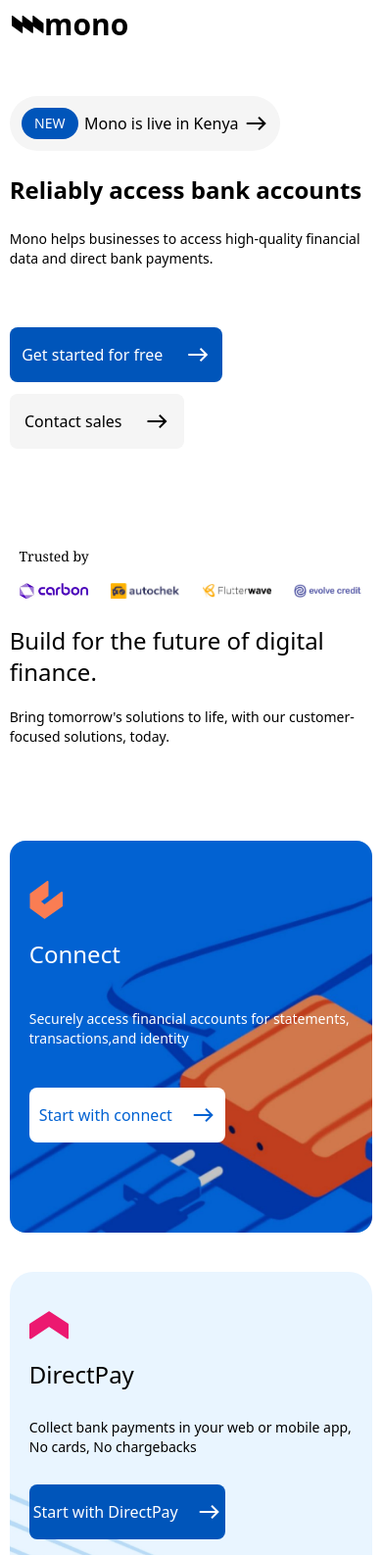
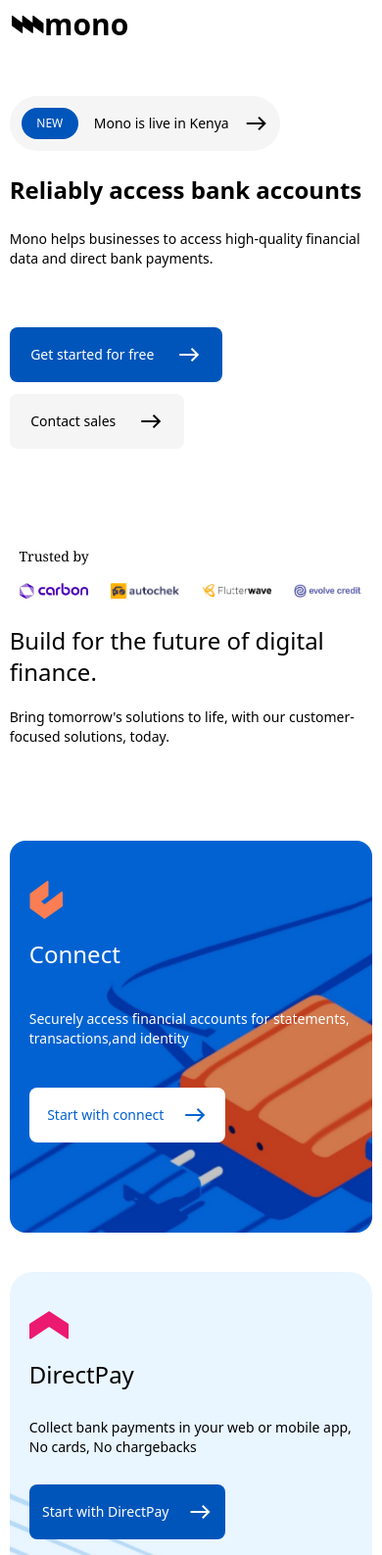
Before and after one commit to heismyke/mono, a website: page index.html in a window 390 px wide. Shown: the top 1587 px of the page at 98% size. Drawn offline with nearby package versions, Linux system fonts and the light colour scheme.

Commit message:
initialized

```diff
--- a/index.html
+++ b/index.html
@@ -42,7 +42,7 @@
           <a href="#">Learn</a>
           <a href="#">Developers</a>
         </div>
-        <button class="bg-[#0055BA] text-white p-5 w-[127px] h-[56px] rounded-lg hover:bg-blue-800">Sign in</button>
+        <button class="bg-[#0055BA] text-white p-5 w-[127px] h-[56px] rounded-lg hover:bg-blue-800 ">Sign in</button>
     </nav>
     <!-- navigation for mobile -->
     <nav class="w-full h-[50px]  flex md:hidden flex items-center  px-3">
@@ -60,8 +60,8 @@
     <div class="lg:w-[80%] md:w-[95%] w-[95%] md:h-[600px] h-[500px]  mx-auto flex-col md:flex-row flex  mt-2 ">
       <div class="w-[100%] md:w-[50%]  h-[600px]  py-[40px] ">
         <div class="w-[276px] h-[56px] bg-[#F5F5F5] rounded-full flex items-center justify-center justify-between px-3">
-          <button class="rounded-full bg-[#0055BA]  w-[58px] h-[32px] text-sm text-white hover:bg-blue-800">NEW</button>
-          <p>Mono is live in Kenya</p>
+          <button class="rounded-full bg-[#0055BA]  w-[58px] h-[32px] text-xs text-white hover:bg-blue-800">NEW</button>
+          <p class="text-sm md:text-lg">Mono is live in Kenya</p>
           <span class="material-symbols-outlined hover:translate-x-2 hover:delay-150 hover:transition hover:ease-in-out">
             east
             </span>
@@ -71,10 +71,10 @@
           <p class="text-sm  md:text-xl lg:text-lg font-sans py-5">Mono helps businesses to access high-quality financial data and direct bank payments.</p>
         </div>
         <div class="flex gap-3 md:gap-4 lg:gap-8 flex-col md:flex-row py-5">
-          <button class="bg-[#0055BA] rounded-lg w-[217px] md:w-[180px] lg:w-[217px]  h-[56px]  text-white flex items-center justify-center gap-6 hover:bg-blue-800">Get started for free  <span class="material-symbols-outlined hover:translate-x-2 hover:delay-150 hover:transition hover:ease-in-out">
+          <button class="bg-[#0055BA] rounded-lg w-[217px] md:w-[180px] lg:w-[217px]  h-[56px]  text-white flex items-center justify-center gap-6 hover:bg-blue-800 text-sm md:text-lg">Get started for free  <span class="material-symbols-outlined hover:translate-x-2 hover:delay-150 hover:transition hover:ease-in-out">
             east
             </span></button>
-          <button class="w-[178px] h-[56px] bg-[#F5F5F5] flex items-center justify-center gap-6 hover:bg-gray-200 rounded-lg">Contact sales
+          <button class="w-[178px] h-[56px] bg-[#F5F5F5] flex items-center justify-center gap-6 hover:bg-gray-200 rounded-lg text-sm md:text-lg">Contact sales
             <span class="material-symbols-outlined">
               east
               </span>
@@ -125,7 +125,7 @@
 
           <h2 class="text-6xl text-white py-5">Connect</h2>
           <p class="text-2xl text-white py-5">Securely access financial accounts for statements, transactions,and identity</p>
-          <button class="w-[217px] my-5 h-[56px] bg-white rounded-lg flex items-center justify-center gap-5 text-[#0262D2] ">Start with connect
+          <button class="w-[217px] my-5 h-[56px] bg-white rounded-lg flex items-center justify-center gap-5 text-[#0262D2] text-sm md:text-lg">Start with connect
             <span class="material-symbols-outlined hover:translate-x-2 hover:delay-150 hover:transition hover:ease-in-out">
               east
               </span>
@@ -140,7 +140,7 @@
 
           <h2 class="text-2xl text-white py-5">Connect</h2>
           <p class="text-sm  md:text-xl lg:text-lg font-sans text-white py-5">Securely access financial accounts for statements, transactions,and identity</p>
-          <button class="w-[200px] my-5 h-[56px] bg-white rounded-lg flex items-center justify-center gap-5 text-[#0262D2] ">Start with connect
+          <button class="w-[200px] my-5 h-[56px] bg-white rounded-lg flex items-center justify-center gap-5 text-[#0262D2] text-sm md:text-lg">Start with connect
             <span class="material-symbols-outlined hover:translate-x-2 hover:delay-150 hover:transition hover:ease-in-out">
               east
               </span>
@@ -161,7 +161,7 @@
 
           <h2 class="lg:text-5xl text-2xl text-black md:py-8 py-5 font-sans font-medium">DirectPay</h2>
           <p class="text-sm  md:text-xl lg:text-lg font-sans text-black md:py-5 py-2 md:pr-12 pr-2 ">Collect bank payments in your web or mobile app, No cards, No chargebacks</p>
-          <button class="w-[200px] my-5 h-[56px] bg-[#0055BA] rounded-lg flex items-center justify-center gap-5 text-white ">Start with DirectPay
+          <button class="w-[200px] my-5 h-[56px] bg-[#0055BA] rounded-lg flex items-center justify-center gap-5 text-white text-sm md:text-lg">Start with DirectPay
             <span class="material-symbols-outlined hover:translate-x-2 hover:delay-150 hover:transition hover:ease-in-out">
               east
               </span>
@@ -180,7 +180,7 @@
 
           <h2 class="lg:text-5xl text-2xl text-white md:py-8 py-5 font-sans font-medium">Percept</h2>
           <p class="text-sm  md:text-xl lg:text-lg font-sans text-white md:py-5 py-2 md:pr-12 pr-2 ">Collect bank payments in your web or mobile app, No cards, No chargebacks</p>
-          <button class="w-[200px] my-5 h-[56px] bg-[#202020] rounded-lg flex items-center justify-center gap-5 text-white ">Start with Percept
+          <button class="w-[200px] my-5 h-[56px] bg-[#202020] rounded-lg flex items-center justify-center gap-5 text-white text-sm md:text-lg">Start with Percept
             <span class="material-symbols-outlined hover:translate-x-2 hover:delay-150 hover:transition hover:ease-in-out">
               east
               </span>
```
Also changed, not shown: css/style.css.
